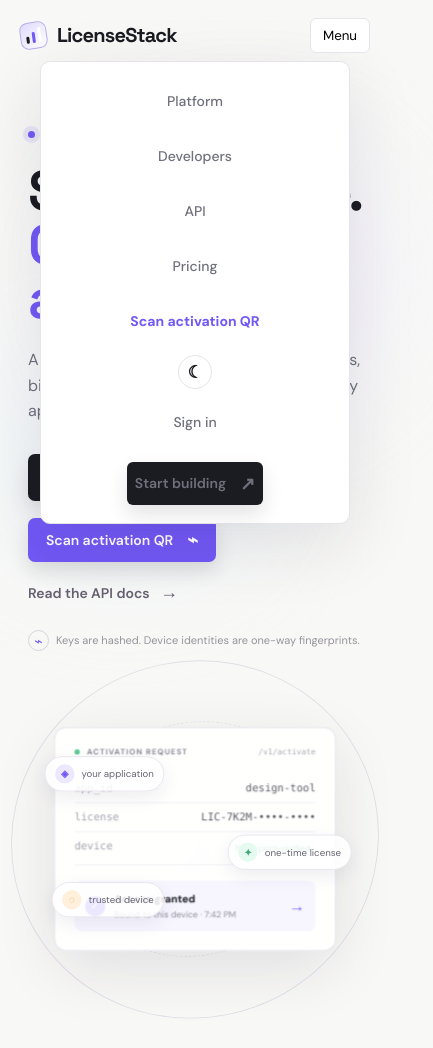
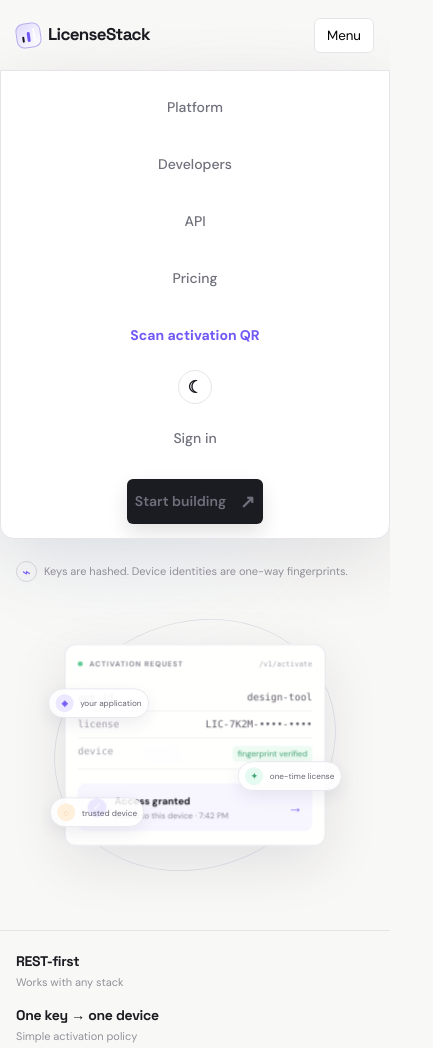
Before and after one commit to preetham-s7/licenseStack, a plain HTML site: page site/dist/index.html in a window 390 px wide. Shown: the top 1048 px of the page, 433 px wide, since content can reach past the window. Drawn offline with Linux system fonts and the light colour scheme.

Commit message:
Improve mobile responsive layout

```diff
--- a/site/dist/site-common.css
+++ b/site/dist/site-common.css
@@ -292,3 +292,86 @@
     gap: 12px;
   }
 }
+
+/* Keep every product surface inside the phone viewport. */
+@media (max-width: 680px) {
+  html,
+  body {
+    min-width: 0;
+    overflow-x: hidden;
+  }
+
+  img,
+  svg,
+  video,
+  canvas {
+    max-width: 100%;
+  }
+
+  .site-header,
+  .dashboard-header {
+    width: 100%;
+    max-width: none;
+    padding-inline: 20px;
+  }
+
+  .product-header {
+    width: 100%;
+    padding-inline: 18px;
+  }
+
+  .brand {
+    min-width: 0;
+    white-space: nowrap;
+    font-size: 18px;
+  }
+
+  .site-nav,
+  .header-links,
+  .dashboard-header-actions {
+    min-width: 0;
+  }
+
+  input,
+  select,
+  textarea,
+  button {
+    max-width: 100%;
+  }
+
+  .dashboard-body .site-nav {
+    gap: 8px;
+    flex-wrap: wrap;
+    justify-content: flex-end;
+  }
+
+  .dashboard-body .site-nav .local-badge {
+    display: none;
+  }
+
+  .dashboard-body .site-nav a {
+    padding: 6px 0;
+    font-size: 12px;
+  }
+}
+
+@media (max-width: 420px) {
+  .site-header,
+  .dashboard-header {
+    padding-inline: 16px;
+  }
+
+  .product-header {
+    padding-inline: 14px;
+  }
+
+  .brand {
+    gap: 7px;
+    font-size: 17px;
+  }
+
+  .brand-mark {
+    width: 25px;
+    height: 25px;
+  }
+}
--- a/site/dist/styles.css
+++ b/site/dist/styles.css
@@ -35,3 +35,41 @@
 .scanner-manual-row input:focus{outline:2px solid color-mix(in srgb,var(--purple) 35%,transparent);border-color:var(--purple)}
 .scanner-privacy{margin:18px 0 0;color:var(--muted);font-size:11px}
 @media(max-width:680px){.scanner-dialog{width:calc(100% - 20px);max-height:calc(100% - 20px)}.scanner-dialog-card{padding:22px}.scanner-dialog h2{font-size:29px}.scanner-camera-frame,.scanner-camera-frame video{min-height:220px;height:220px}.scanner-manual-row{display:grid;grid-template-columns:1fr}.scanner-manual-row button{width:100%}}
+
+/* Phone layout: prevent hero artwork and actions from creating horizontal scroll. */
+@media(max-width:680px){
+  .shell{width:100%;padding-inline:20px}
+  .site-nav{top:70px;left:0;right:0;max-height:calc(100dvh - 70px);overflow-y:auto;padding:14px 20px;border-radius:0 0 14px 14px}
+  .site-nav a{padding:12px 8px}
+  .site-nav .button{display:flex;justify-content:center;margin-top:6px}
+  .hero{width:100%;min-height:auto;padding-top:34px;padding-bottom:50px}
+  .hero h1{font-size:clamp(42px,12vw,56px);line-height:.98;overflow-wrap:normal}
+  .hero-lede{max-width:none;font-size:16px}
+  .hero-actions{align-items:flex-start;gap:14px}
+  .hero-visual{width:100%;height:300px;margin:0 auto;transform:scale(.9);transform-origin:center}
+  .orbit-large{width:min(525px,calc(100vw - 40px));height:300px}
+  .orbit-small{width:min(360px,80vw);height:210px}
+  .activation-card{width:min(360px,calc(100vw - 72px));padding:17px 15px}
+  .floating-pill{font-size:10px;padding:6px 8px}
+  .pill-app{left:0}.pill-key{right:0}.pill-device{left:2px;bottom:35px}
+  .developer-layout{gap:38px}
+  .developer-copy h2{font-size:clamp(42px,12vw,52px)}
+  .code-window pre{max-width:100%;font-size:11px}
+  .closing-card{padding-inline:28px}
+  .scanner-dialog{margin:auto}
+}
+
+@media(max-width:420px){
+  .shell{padding-inline:16px}
+  .hero{padding-top:26px}
+  .hero h1{font-size:clamp(39px,12.5vw,48px)}
+  .hero-actions{flex-direction:column;align-items:stretch}
+  .hero-actions .button,.hero-actions .text-link{width:100%;justify-content:center;text-align:center}
+  .hero-visual{height:270px;transform:scale(.82)}
+  .proof-strip{grid-template-columns:1fr;gap:15px;padding-block:20px}
+  .section{padding-block:72px}
+  .feature-card{padding:22px}
+  .developer-section{padding-block:72px}
+  .closing-card{padding:42px 22px;min-height:420px}
+  .scanner-dialog-card{padding:18px}
+}
```
